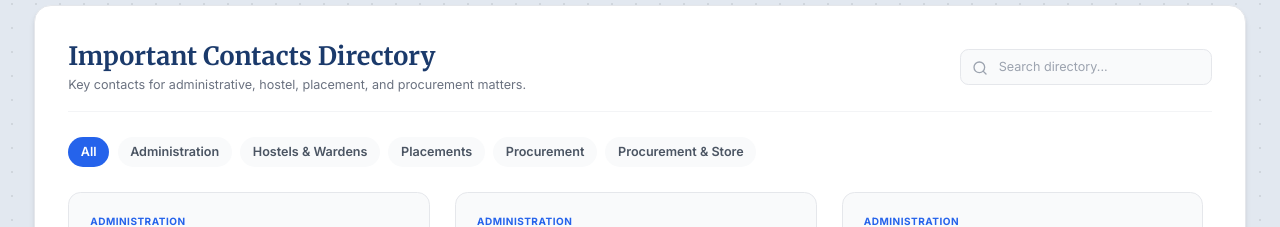
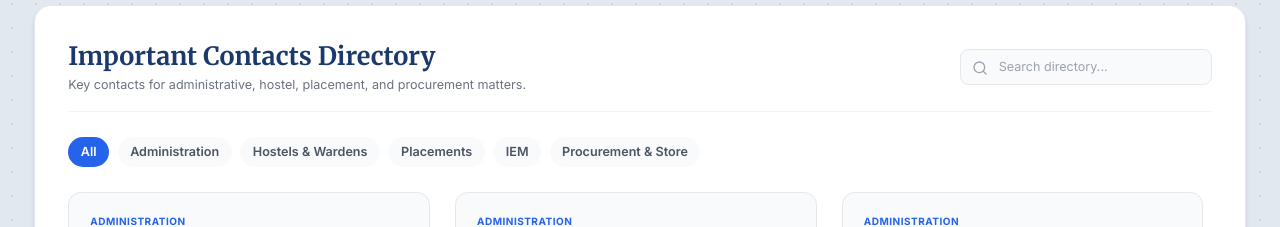
Before and after one commit to iiitp-official/website, a React (Vite) app: page /contact in a window 1280 px wide. Shown: the part 1280-1507 px from the top of the page. Built offline with nearby package versions, Linux system fonts and the light colour scheme.

Commit message:
Corrected the ccontact us section

```diff
--- a/src/pages/ContactPage.jsx
+++ b/src/pages/ContactPage.jsx
@@ -200,14 +200,14 @@ const importantContacts = [
   {
     name: "Shri Lalit Chandra Trivedi",
     designation: "Independent External Monitor - Purchase matters",
-    department: "Procurement",
+    department: "IEM",
     email: "lctrivedi61@gmail.com",
     phone: "+91 9967567679"
   },
   {
     name: "Ashok Kumar Tripathy, IAS (Retd.)",
     designation: "Independent External Monitor - Purchase matters",
-    department: "Procurement",
+    department: "IEM",
     email: "tripathyak@yahoo.com",
     phone: "+91-9437040285"
   }
@@ -231,7 +231,7 @@ const ContactPage = () => {
     return matchesSearch && matchesTab;
   });
 
-  const categories = ['All', 'Administration', 'Hostels & Wardens', 'Placements', 'Procurement', 'Procurement & Store'];
+  const categories = ['All', 'Administration', 'Hostels & Wardens', 'Placements', 'IEM', 'Procurement & Store'];
 
   return (
     <div className="min-h-screen transition-colors duration-200">
```
